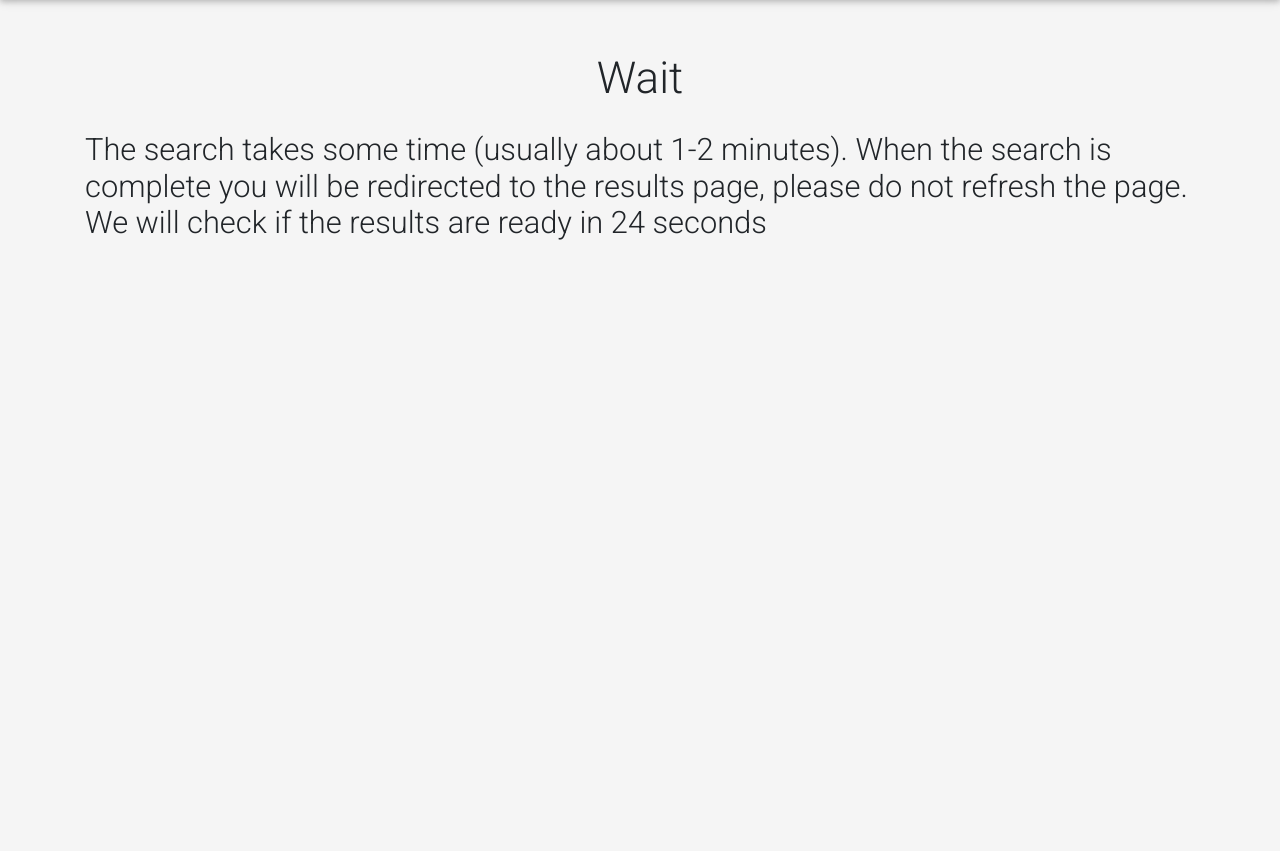
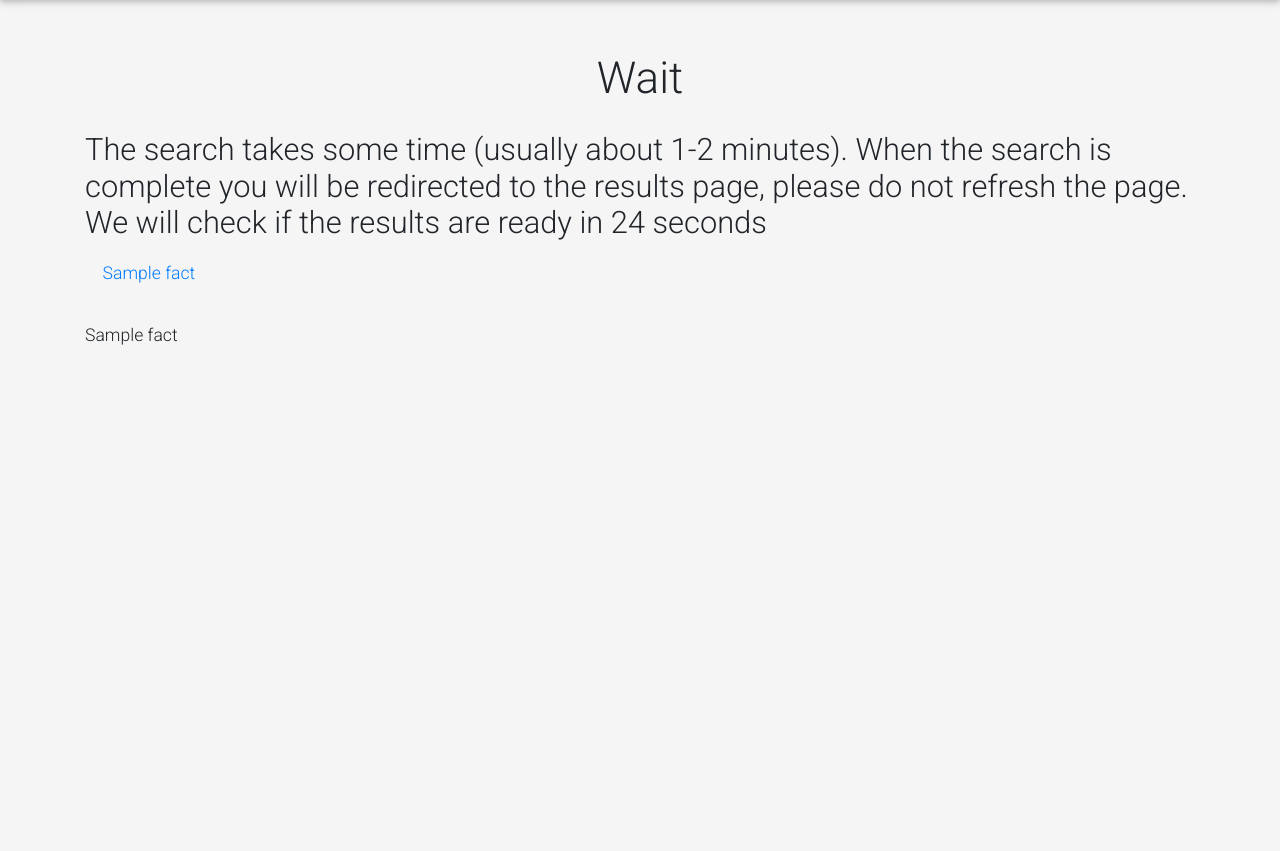
Before and after one commit to 401n1-midterm/penny-pincher, a Django app: template templates/ticket_search/wait.html in a window 1280 px wide. Shown: the part 62-913 px from the top of the page. Run offline with Django 3.2, Linux system fonts and the light colour scheme; the template is opened without the code that fills it: most values are stand-ins (such as "Sample title", 1, 10 or a date in 2020); some libraries are stand-ins or nearby versions.

Commit message:
web scraping

```diff
--- a/pyproject.toml
+++ b/pyproject.toml
@@ -15,6 +15,9 @@ psycopg2-binary = "^2.8.5"
 psycopg2 = "^2.8.5"
 django-heroku = "^0.3.1"
 django-background-tasks = "^1.2.5"
+bs4 = "^0.0.1"
+lxml = "^4.5.2"
+requests = "^2.24.0"
 
 [tool.poetry.dev-dependencies]
 pylint-django = "^2.3.0"
--- a/templates/ticket_search/wait.html
+++ b/templates/ticket_search/wait.html
@@ -6,6 +6,41 @@
   <h1 class="content text-center mb-4">Wait</h1>
 
   <h3 id="info">The search takes some time (usually about 1-2 minutes). When the search is complete you will be redirected to the results page, please do not refresh the page. We will check if the results are ready in <span id="count">30</span> seconds</h3>
+
+
+  {% if facts %}
+
+  <ul class="nav nav-pills mb-3" id="pills-tab" role="tablist">
+    {% for fact in facts %}
+    <li class="nav-item">
+      <a class="nav-link" id="pills-{{ fact.name }}" data-toggle="pill" href="#{{ fact.name }}" role="tab"
+        aria-controls="{{ fact.name }}" aria-selected="false">{{ fact.name }}</a>
+    </li>
+    {% endfor %}
+
+  </ul>
+
+  <div class="tab-content pt-2 pl-1" id="pills-tabContent">
+    {% for fact in facts %}
+    <div class="tab-pane fade" id="{{ fact.name }}" role="tabpanel" aria-labelledby="pills-contact-tab">{{ fact.fact }}</div>
+    {% endfor %}
+  </div>
+
+  {% endif %}
+
+
+
+
+
+
+
+
+
+
+  {% for fact in facts %}
+    {{ fact.name }}<br/>
+
+  {% endfor %}
 
 {% endblock content %}
 
--- a/ticket_search/views.py
+++ b/ticket_search/views.py
@@ -11,7 +11,7 @@ from django.shortcuts import redirect, render
 from django.utils import timezone
 
 from .forms import SearchQueryForm
-from .functions import get_cheapest_flights, run_search
+from .functions import get_cheapest_flights, run_search, wait_page_facts
 from .models import Result, SearchQuery
 
 
@@ -125,9 +125,12 @@ def wait(request):
         # Call Selenium script async
         process_data(search_id)
 
+        facts = wait_page_facts()
+
         context = {
             'title':        'Wait',
             'search_id':    search_id,
+            'facts':         facts,
         }
 
         return render(request, 'ticket_search/wait.html', context)
```
Also changed, not shown: ticket_search/functions.py (+11 -0 lines), 1 other file.
